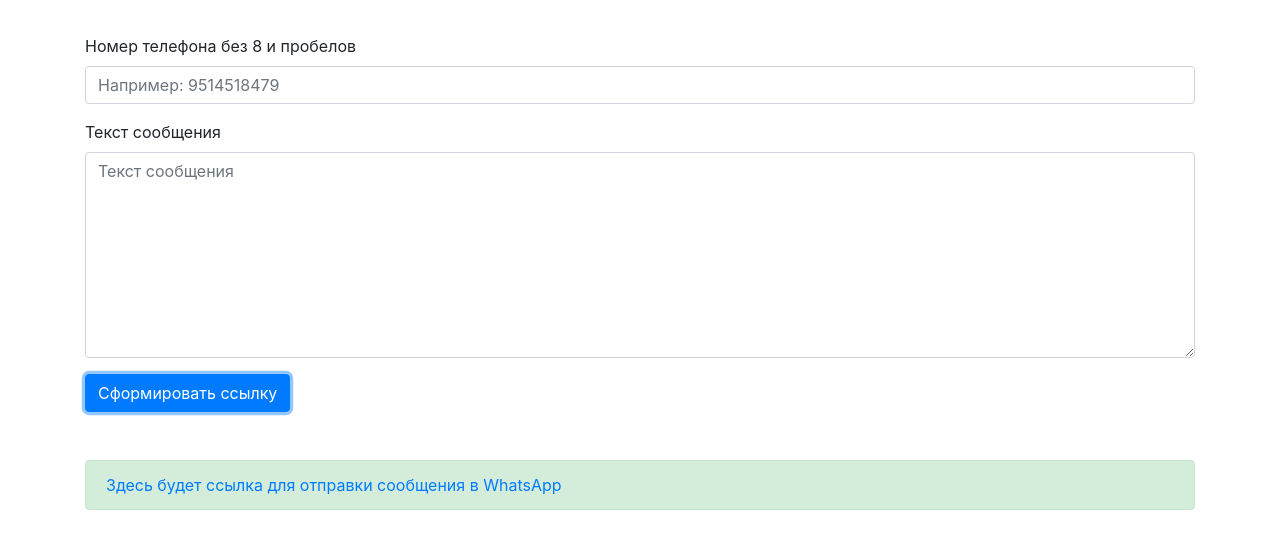
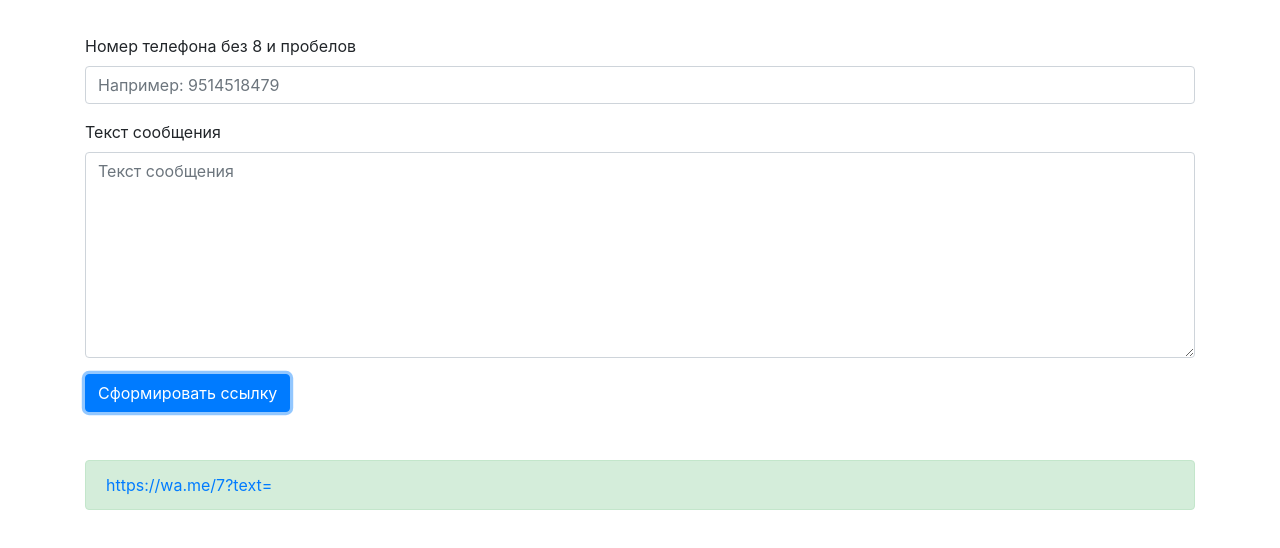
Before and after one commit to khasenovweb93/khasenovweb93.github.io, a plain HTML site: page whatsapp/index.html in a window 1280 px wide. Both pictures are taken after a click on the button "Сформировать ссылку". Shown: the part 166-714 px from the top of the page. Drawn offline with nearby package versions, Linux system fonts and the light colour scheme.

Commit message:
dkfjdkfj

```diff
--- a/whatsapp/index.html
+++ b/whatsapp/index.html
@@ -47,6 +47,15 @@
     <script src="https://code.jquery.com/jquery-3.3.1.slim.min.js" integrity="sha384-q8i/X+965DzO0rT7abK41JStQIAqVgRVzpbzo5smXKp4YfRvH+8abtTE1Pi6jizo" crossorigin="anonymous"></script>
     <script src="https://cdnjs.cloudflare.com/ajax/libs/popper.js/1.14.7/umd/popper.min.js" integrity="sha384-UO2eT0CpHqdSJQ6hJty5KVphtPhzWj9WO1clHTMGa3JDZwrnQq4sF86dIHNDz0W1" crossorigin="anonymous"></script>
     <script src="https://stackpath.bootstrapcdn.com/bootstrap/4.3.1/js/bootstrap.min.js" integrity="sha384-JjSmVgyd0p3pXB1rRibZUAYoIIy6OrQ6VrjIEaFf/nJGzIxFDsf4x0xIM+B07jRM" crossorigin="anonymous"></script>
-    <script src="main.js" charset="utf-8"></script>
+    <script type="text/javascript">
+      $(document).ready(function(){
+        $('.whatsapp_addlink').click(function(){
+          var phone = $('.whatsapp__phone').val();
+          var text = encodeURI($('.whatsapp__text').val());
+          $('.whatsapp__link').text('https://wa.me/7'+phone+'?text='+text+'');
+          $('.whatsapp__link').attr('href','https://wa.me/7'+phone+'?text='+text+'');
+        });
+      });
+    </script>
   </body>
 </html>
```
